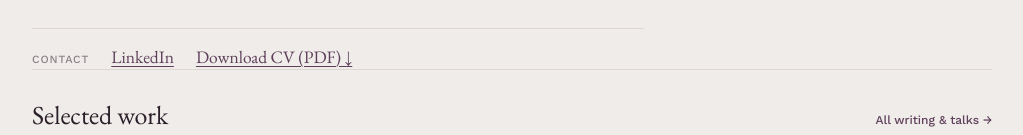
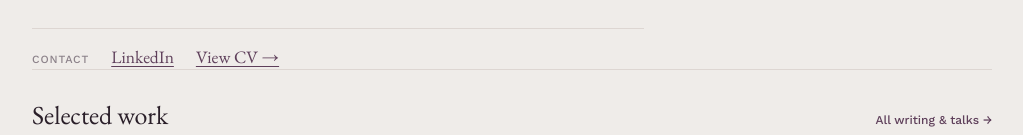
Before and after one commit to tvishan/website, a plain HTML site: page index.html in a window 1280 px wide. Shown: the part 553-688 px from the top of the page, without its empty margins (128-1151 px from the left). Drawn offline with nearby package versions, Linux system fonts and the light colour scheme.

Commit message:
Update CV link to Google Docs instead of PDF download
Co-Authored-By: Claude Opus 4.6 <noreply@anthropic.com>

```diff
--- a/index.html
+++ b/index.html
@@ -30,7 +30,7 @@
           <div class="contact-row">
             <span class="contact-label">Contact</span>
             <a href="https://www.linkedin.com/in/tvisha-nevatia-0a491277/" class="contact-link">LinkedIn</a>
-            <a href="assets/Tvisha-Nevatia-CV-2026.pdf" class="contact-link">Download CV (PDF) &darr;</a>
+            <a href="https://docs.google.com/document/d/1ctP9WDHASA0yl7A-X-SveQlFJWZk5Vamuw2e4p1zzIQ/edit?usp=sharing" class="contact-link" target="_blank" rel="noopener noreferrer">View CV &rarr;</a>
           </div>
         </div>
         <div class="portrait-col">
```
